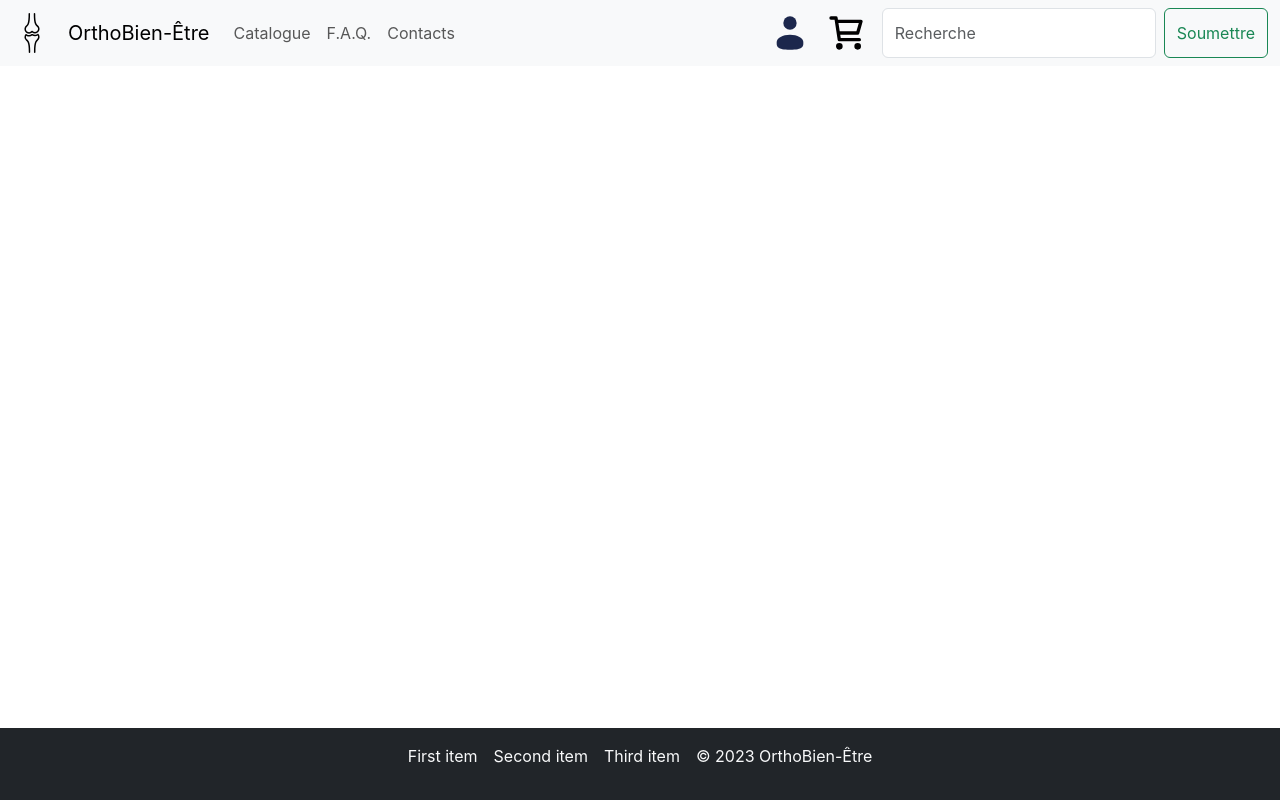
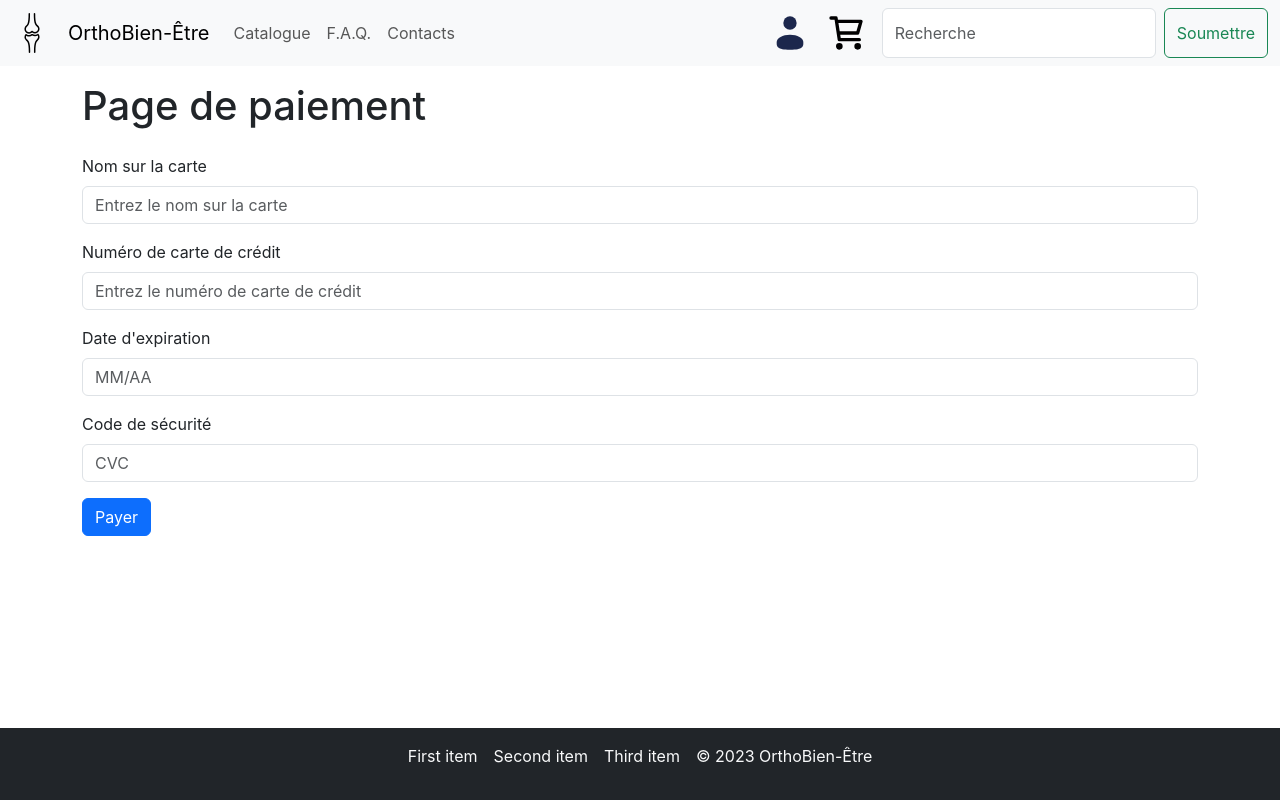
Before and after one commit to INM5001-A23/OrthoBien-Etre, a React (Create React App) app in the folder frontend/: page /paiement in a window 1280 px wide. Built offline with nearby package versions, Linux system fonts and the light colour scheme; no server answers.

Commit message:
Ajout modification pages  panier et paiement

```diff
--- a/frontend/src/pages/Paiement.js
+++ b/frontend/src/pages/Paiement.js
@@ -1,7 +1,7 @@
-import { Container, Stack } from "react-bootstrap";
+import React, { useContext, useEffect, useState } from "react";
+import { AxiosContext } from "..";
 import ModelePage from "../layout/ModelePage";
-import { useContext, useEffect, useState } from "react";
-import { AxiosContext } from "..";
+import { Container, Stack, Form, Button } from "react-bootstrap";
 
 function PagePaiement() {
   const axios = useContext(AxiosContext);
@@ -26,7 +26,32 @@ function PagePaiement() {
 
   return (
     <ModelePage>
-      <Stack gap={3}></Stack>
+      <Container>
+        <Stack gap={3}>
+          <h1>Page de paiement</h1>
+          <Form>
+            <Form.Group className="mb-3">
+              <Form.Label>Nom sur la carte</Form.Label>
+              <Form.Control type="text" placeholder="Entrez le nom sur la carte" />
+            </Form.Group>
+            <Form.Group className="mb-3">
+              <Form.Label>Numéro de carte de crédit</Form.Label>
+              <Form.Control type="text" placeholder="Entrez le numéro de carte de crédit" />
+            </Form.Group>
+            <Form.Group className="mb-3">
+              <Form.Label>Date d'expiration</Form.Label>
+              <Form.Control type="text" placeholder="MM/AA" />
+            </Form.Group>
+            <Form.Group className="mb-3">
+              <Form.Label>Code de sécurité</Form.Label>
+              <Form.Control type="text" placeholder="CVC" />
+            </Form.Group>
+            <Button variant="primary" type="submit">
+              Payer
+            </Button>
+          </Form>
+        </Stack>
+      </Container>
     </ModelePage>
   );
 }
```
